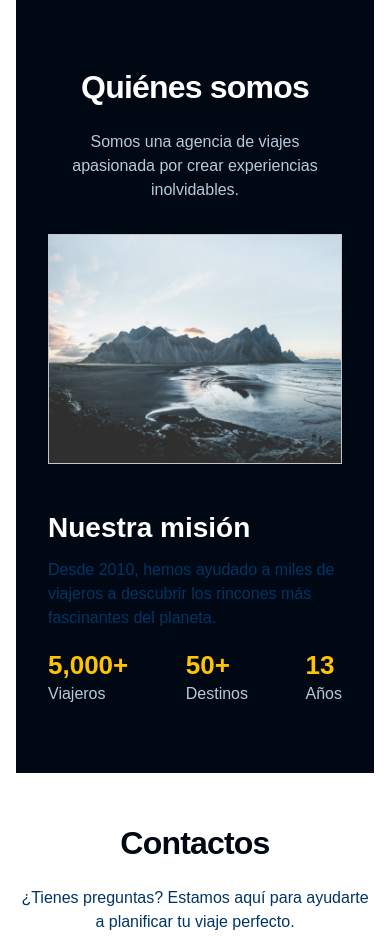
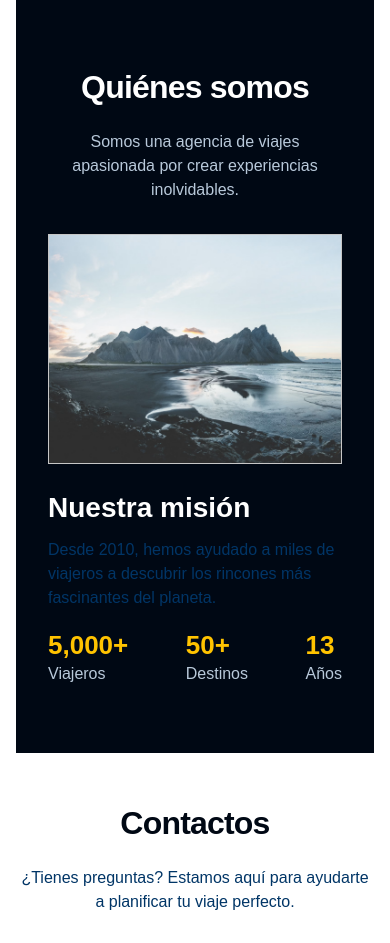
Before and after one commit to gabosos/Web_turismo, a Flask app: page / in a window 390 px wide. Shown: the part 3086-4029 px from the top of the page. Run offline with Flask 3, Linux system fonts and the light colour scheme.

Commit message:
Match about section prototype layout

```diff
--- a/static/css/style.css
+++ b/static/css/style.css
@@ -55,7 +55,7 @@ h2 { margin-bottom: 32px; font-size: 38px; letter-spacing: -.8px; }
 .about h2 { color: #fff; }
 .about > .section-intro { color: #b8c9da; }
 .about > .section-intro { margin-bottom: 32px; }
-.mission { display: grid; grid-template-columns: 500px 1fr; gap: 48px; align-items: center; text-align: left; }
+.mission { display: grid; grid-template-columns: minmax(240px, 500px) minmax(0, 1fr); gap: 48px; align-items: center; text-align: left; }
 .mission-image { height: 350px; }
 .mission-copy h3 { margin-bottom: 14px; color: #fff; font-size: 28px; }
 .stats { display: flex; gap: 42px; margin-top: 20px; }
@@ -93,10 +93,10 @@ form .button { width: 100%; }
     .hero { width: min(100% - 40px, 600px); margin-top: 48px; margin-bottom: 72px; grid-template-columns: 1fr; gap: 36px; }
     .hero-placeholder { order: -1; }
     .hero-copy h1 { font-size: clamp(42px, 11vw, 58px); }
-    .popular-grid, .contact-grid, .mission { grid-template-columns: 1fr; }
+    .popular-grid, .contact-grid { grid-template-columns: 1fr; }
     .destination-row { grid-template-columns: 120px minmax(0, 1fr); min-height: 180px; }
     .destination-copy { padding: 22px 20px; }.destination-copy h3 { font-size: 23px; }
-    .mission-image { height: 270px; }.about { text-align: left; }.about h2, .about > .section-intro, .contact { text-align: center; }
+    .about { padding-right: 32px; padding-left: 32px; text-align: left; }.about h2, .about > .section-intro, .contact { text-align: center; }
 }
 @media (max-width: 480px) {
     .nav-links { gap: 4px; }.nav-links a { font-size: 11px; }
@@ -109,6 +109,7 @@ form .button { width: 100%; }
     .destination-image { height: 190px; border-right: 0; border-bottom: 1px solid #e0e0e0; }
     .destination-copy { padding: 20px; }
     .destination-copy h3 { margin-bottom: 10px; font-size: 22px; }
+    .mission { grid-template-columns: 1fr; gap: 28px; }
     .mission-image { height: 230px; }
     .stats { justify-content: space-between; gap: 12px; }
     form { padding: 20px; }
```
